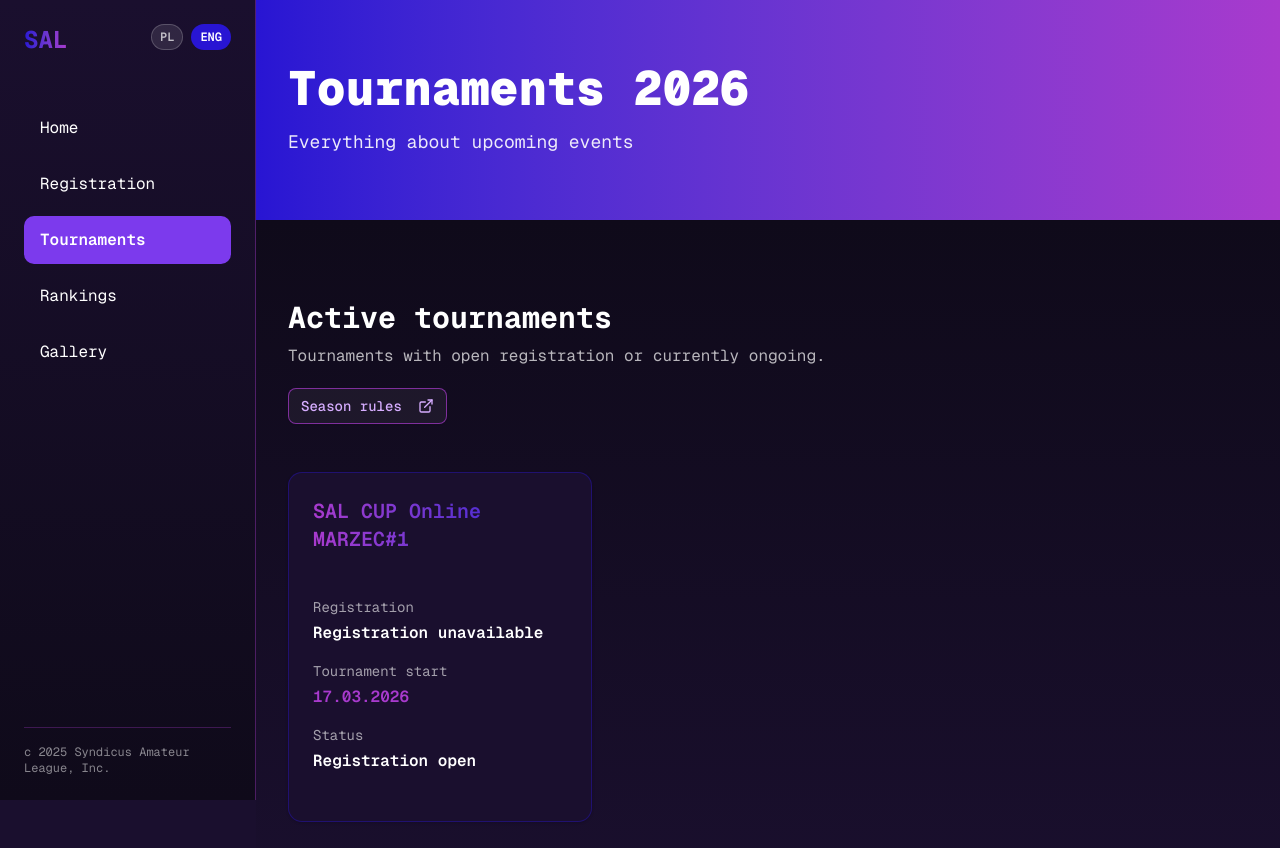
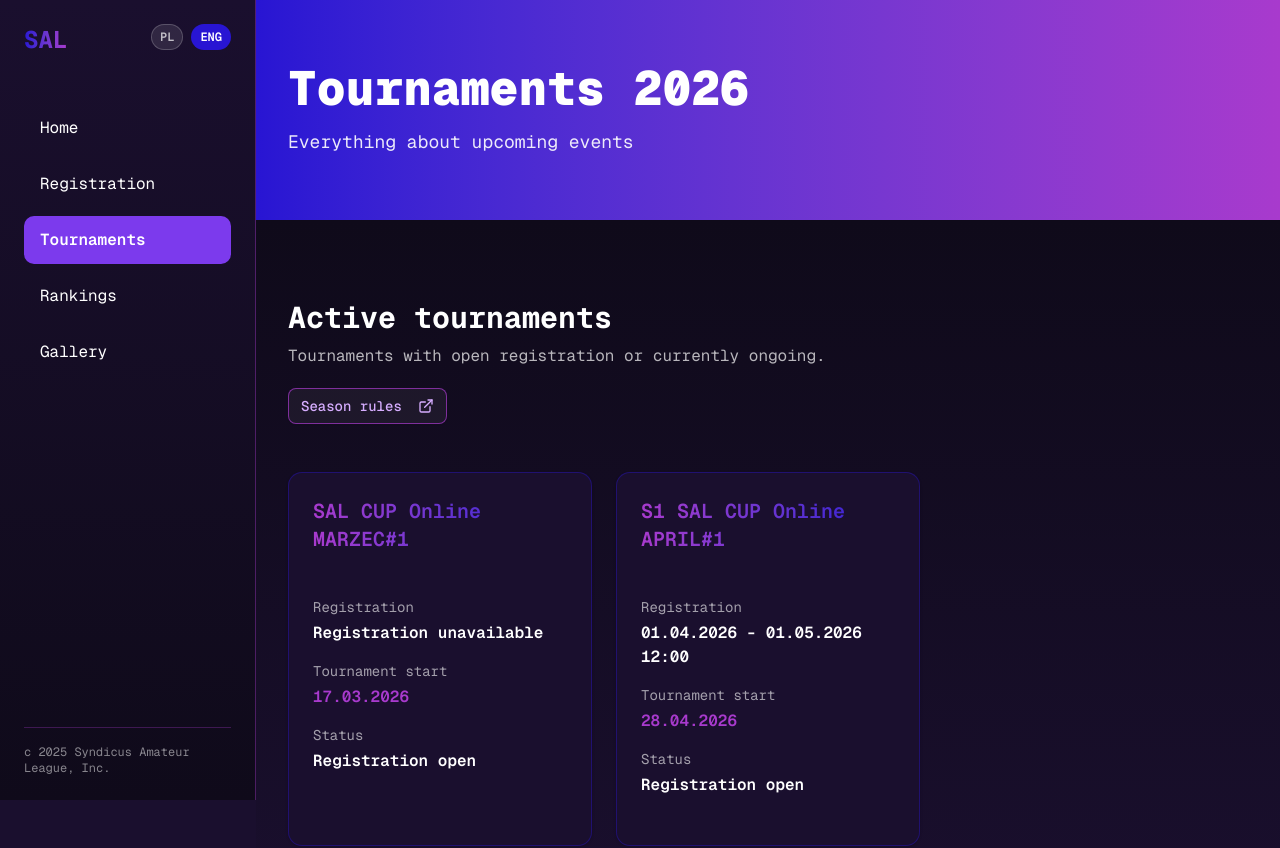
Before and after one commit to 4ntxk/syndicusamateurleague, a Next.js app: page /en/tournaments in a window 1280 px wide. Shown: the top 848 px of the page. Built offline with nearby package versions, Linux system fonts and the light colour scheme; no server answers.

Commit message:
Fix homepage tournament state and extend April registration

```diff
--- a/src/app/[locale]/registration/page.tsx
+++ b/src/app/[locale]/registration/page.tsx
@@ -88,6 +88,13 @@ export default function RegistrationPage() {
                             ? (tournament.registrationLabelEn ?? tournament.registrationLabel ?? tournament.registrationDate)
                             : (tournament.registrationLabel ?? tournament.registrationDate)}
                         </p>
+                        {((locale === 'en' ? tournament.registrationNoticeEn : tournament.registrationNotice)
+                          ?? tournament.registrationNotice) ? (
+                          <p className="mt-2 text-sm font-medium text-amber-200">
+                            {(locale === 'en' ? tournament.registrationNoticeEn : tournament.registrationNotice)
+                              ?? tournament.registrationNotice}
+                          </p>
+                        ) : null}
                       </div>
                       <div className="mb-4">
                         <p className="text-sm text-foreground/60 mb-1">{t.registration.startLabel}</p>
--- a/src/app/[locale]/tournaments/[id]/page.tsx
+++ b/src/app/[locale]/tournaments/[id]/page.tsx
@@ -1169,10 +1169,17 @@ export default function TournamentDetailPage() {
                             ? (tournament.registrationLabelEn ?? tournament.registrationLabel ?? tournament.registrationDate)
                             : (tournament.registrationLabel ?? tournament.registrationDate),
                           start: tournament.startDate,
-                          status: (locale === 'en' ? tournament.statusLabelEn : tournament.statusLabel) ??
-                            (tournament.isOngoing
-                              ? t.tournamentDetail.statusOngoing
-                              : t.tournamentDetail.statusOpen),
+                          status: tournament.isOngoing
+                            ? t.tournamentDetail.statusOngoing
+                            : tournament.isRegistrationOpen
+                              ? t.tournamentDetail.statusOpen
+                              : ((locale === 'en' ? tournament.statusLabelEn : tournament.statusLabel) ?? t.tournamentDetail.statusOpen),
+                          noticeLabel: ((locale === 'en' ? tournament.registrationNoticeEn : tournament.registrationNotice)
+                            ?? tournament.registrationNotice)
+                            ? (locale === 'en' ? 'Notice' : 'Komunikat')
+                            : undefined,
+                          noticeValue: (locale === 'en' ? tournament.registrationNoticeEn : tournament.registrationNotice)
+                            ?? tournament.registrationNotice,
                           accessLabel: tournament.id === 4
                             ? (locale === 'en' ? 'Access' : 'Dostęp')
                             : undefined,
--- a/src/components/hero.tsx
+++ b/src/components/hero.tsx
@@ -15,7 +15,6 @@ export default function Hero() {
   const regulationsUrl = getRegulationsUrl(locale)
   const featuredTournament = tournaments.find((tournament) => tournament.isRegistrationOpen)
     ?? tournaments.find((tournament) => tournament.isOngoing)
-    ?? tournaments.find((tournament) => tournament.id !== 1)
 
   return (
     <section className="relative flex min-h-screen w-full items-center justify-center overflow-hidden bg-gradient-to-b from-[#1a0f2e] to-[#0f0a1a]">
@@ -71,6 +70,13 @@ export default function Hero() {
               {t.hero.registrationStarts}:{' '}
               <span className="font-semibold text-[#d6adff]">{featuredTournament.startDate}</span>
             </p>
+            {((locale === 'en' ? featuredTournament.registrationNoticeEn : featuredTournament.registrationNotice)
+              ?? featuredTournament.registrationNotice) ? (
+              <p className="mt-3 rounded-2xl border border-amber-300/30 bg-amber-400/10 px-3 py-2 text-center text-sm font-medium text-amber-100 sm:text-left">
+                {(locale === 'en' ? featuredTournament.registrationNoticeEn : featuredTournament.registrationNotice)
+                  ?? featuredTournament.registrationNotice}
+              </p>
+            ) : null}
           </div>
         ) : null}
 
--- a/src/components/tournament-detail/info-tab.tsx
+++ b/src/components/tournament-detail/info-tab.tsx
@@ -12,6 +12,8 @@ type TournamentSummary = {
   registration: string
   start: string
   status: string
+  noticeLabel?: string
+  noticeValue?: string
   accessLabel?: string
   accessValue?: string
   accessUrl?: string
@@ -122,6 +124,12 @@ export function TournamentInfoTab({
             <p className="mb-1 text-sm text-foreground/60">{summaryLabels.status}</p>
             <p className="font-semibold text-foreground">{summary.status}</p>
           </div>
+          {summary.noticeLabel && summary.noticeValue ? (
+            <div>
+              <p className="mb-1 text-sm text-foreground/60">{summary.noticeLabel}</p>
+              <p className="font-semibold text-amber-200">{summary.noticeValue}</p>
+            </div>
+          ) : null}
           {summary.accessLabel && summary.accessValue ? (
             <div>
               <p className="mb-1 text-sm text-foreground/60">{summary.accessLabel}</p>
--- a/src/data/tournaments.json
+++ b/src/data/tournaments.json
@@ -1252,14 +1252,16 @@
   {
     "id": 4,
     "title": "S1 SAL CUP Online APRIL#1",
-    "registrationDate": "01.04.2026 - 27.04.2026",
+    "registrationDate": "01.04.2026 - 01.05.2026 12:00",
     "startDate": "28.04.2026",
-    "isRegistrationOpen": false,
+    "isRegistrationOpen": true,
     "isOngoing": false,
     "googleFormUrl": "https://forms.gle/Aze5WNv8jicyNfuh6",
     "googleFormUrlEn": "https://forms.gle/55END9TU3NaR2biX8",
-    "registrationLabel": "01.04.2026 - 27.04.2026",
-    "registrationLabelEn": "01.04.2026 - 27.04.2026",
+    "registrationLabel": "01.04.2026 - 01.05.2026 12:00",
+    "registrationLabelEn": "01.04.2026 - 01.05.2026 12:00",
+    "registrationNotice": "Rejestracja zosta\u0142a przed\u0142u\u017cona do 01.05.2026 (pi\u0105tek), godz. 12:00.",
+    "registrationNoticeEn": "Registration has been extended until 01.05.2026 (Friday), 12:00.",
     "statusLabel": "Wkrótce",
     "statusLabelEn": "Coming soon",
     "info": {
--- a/src/data/tournaments.ts
+++ b/src/data/tournaments.ts
@@ -31,6 +31,8 @@ export type Tournament = {
   statusLabel?: string
   registrationLabelEn?: string
   statusLabelEn?: string
+  registrationNotice?: string
+  registrationNoticeEn?: string
   info?: {
     registrationTitle?: string
     registrationTitleEn?: string
@@ -64,14 +66,28 @@ export type Tournament = {
   }
 }
 
-const parseDotDate = (value: string) => {
-  const match = /^(\d{2})\.(\d{2})\.(\d{4})$/.exec(value.trim())
+const parseDotDate = (value: string, isEnd = false) => {
+  const match = /^(\d{2})\.(\d{2})\.(\d{4})(?:\s+(\d{2}):(\d{2}))?$/.exec(value.trim())
   if (!match) {
     return null
   }
 
-  const [, day, month, year] = match
-  return new Date(Number(year), Number(month) - 1, Number(day))
+  const [, day, month, year, hours, minutes] = match
+  const date = new Date(
+    Number(year),
+    Number(month) - 1,
+    Number(day),
+    hours ? Number(hours) : 0,
+    minutes ? Number(minutes) : 0,
+    0,
+    0,
+  )
+
+  if (!hours && !minutes && isEnd) {
+    date.setHours(23, 59, 59, 999)
+  }
+
+  return date
 }
 
 const parseRegistrationWindow = (value: string) => {
@@ -81,12 +97,10 @@ const parseRegistrationWindow = (value: string) => {
   }
 
   const start = parseDotDate(parts[0] ?? '')
-  const end = parseDotDate(parts[1] ?? '')
+  const end = parseDotDate(parts[1] ?? '', true)
   if (!start || !end) {
     return null
   }
-
-  end.setHours(23, 59, 59, 999)
 
   return { start, end }
 }
```
